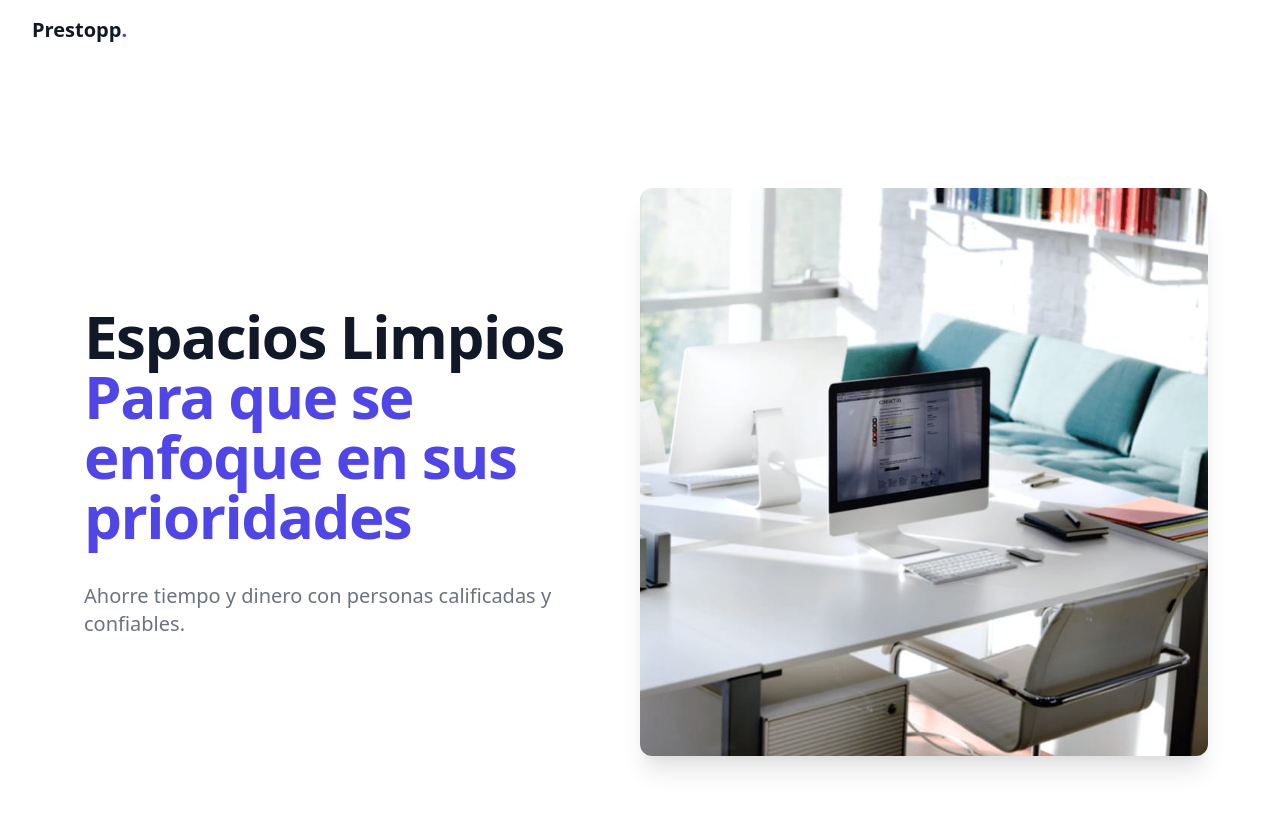
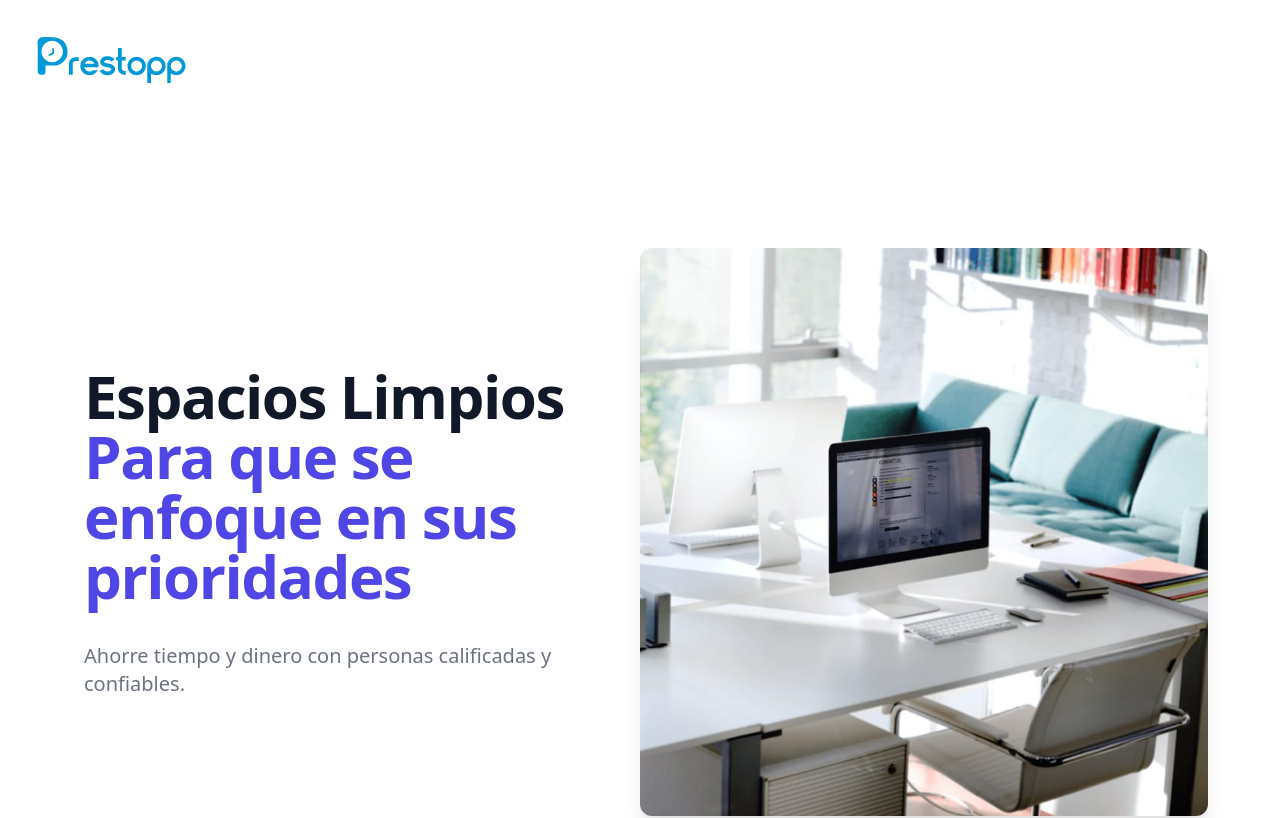
Before and after one commit to ghostspook/prestopp-website, a plain HTML site: page index.html in a window 1280 px wide. Shown: the top 818 px of the page. Drawn offline with nearby package versions, Linux system fonts and the light colour scheme.

Commit message:
Added logo

```diff
--- a/index.html
+++ b/index.html
@@ -11,7 +11,7 @@
   <div class="container flex flex-col flex-wrap items-center justify-between py-5 mx-auto md:flex-row max-w-7xl">
     <div class="relative flex flex-col md:flex-row">
         <a href="#_" class="flex items-center mb-5 font-medium text-gray-900 lg:w-auto lg:items-center lg:justify-center md:mb-0">
-            <span class="mx-auto text-xl font-black leading-none text-gray-900 select-none">Prestopp<span class="text-indigo-600">.</span></span>
+            <span class="mx-auto text-xl font-black leading-none text-gray-900 select-none"><img src="images/logo.png" class="" alt="Prestopp"></span>
         </a>
     </div>
   </div>
```
Also changed, not shown: images/logo.png (added).
